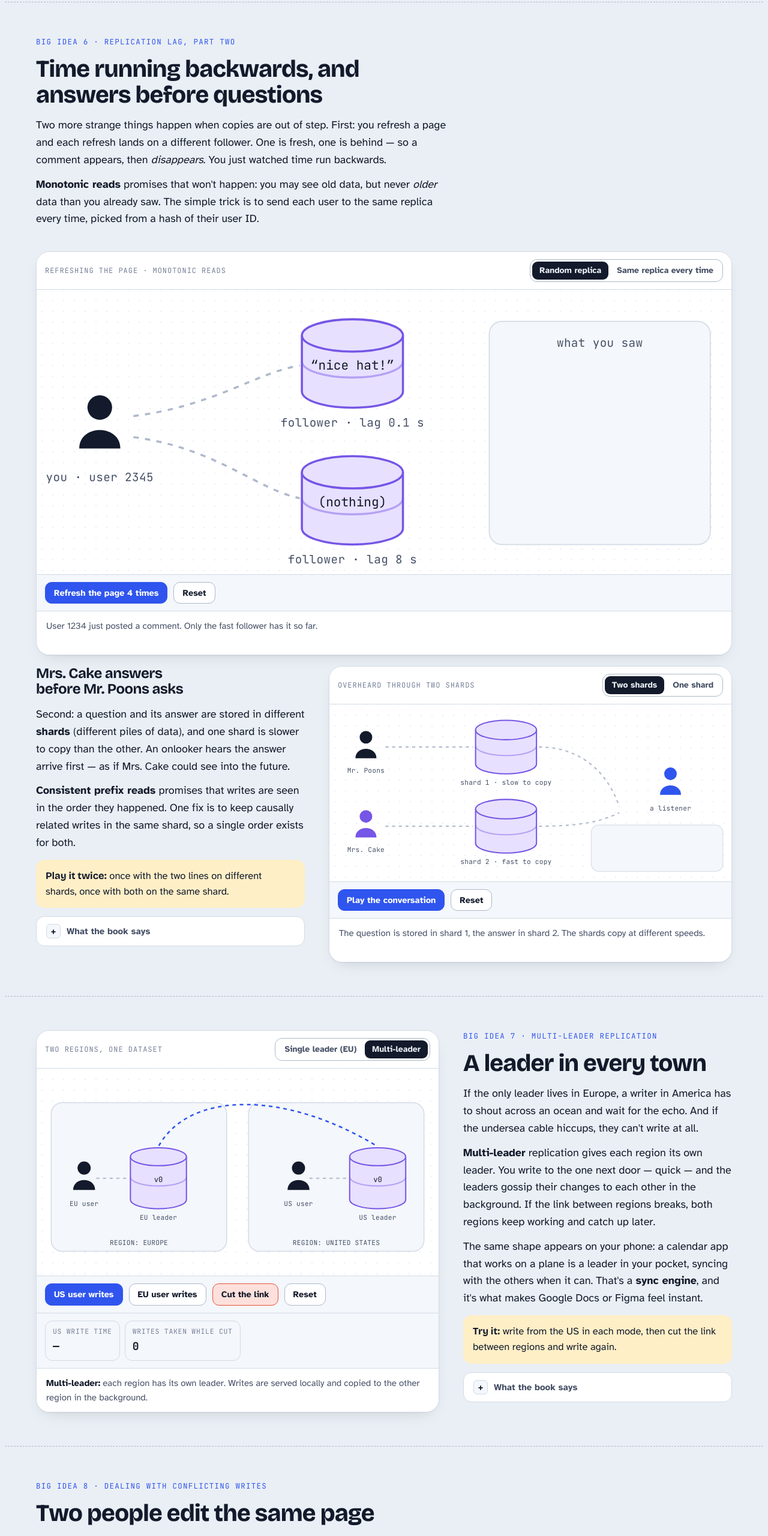
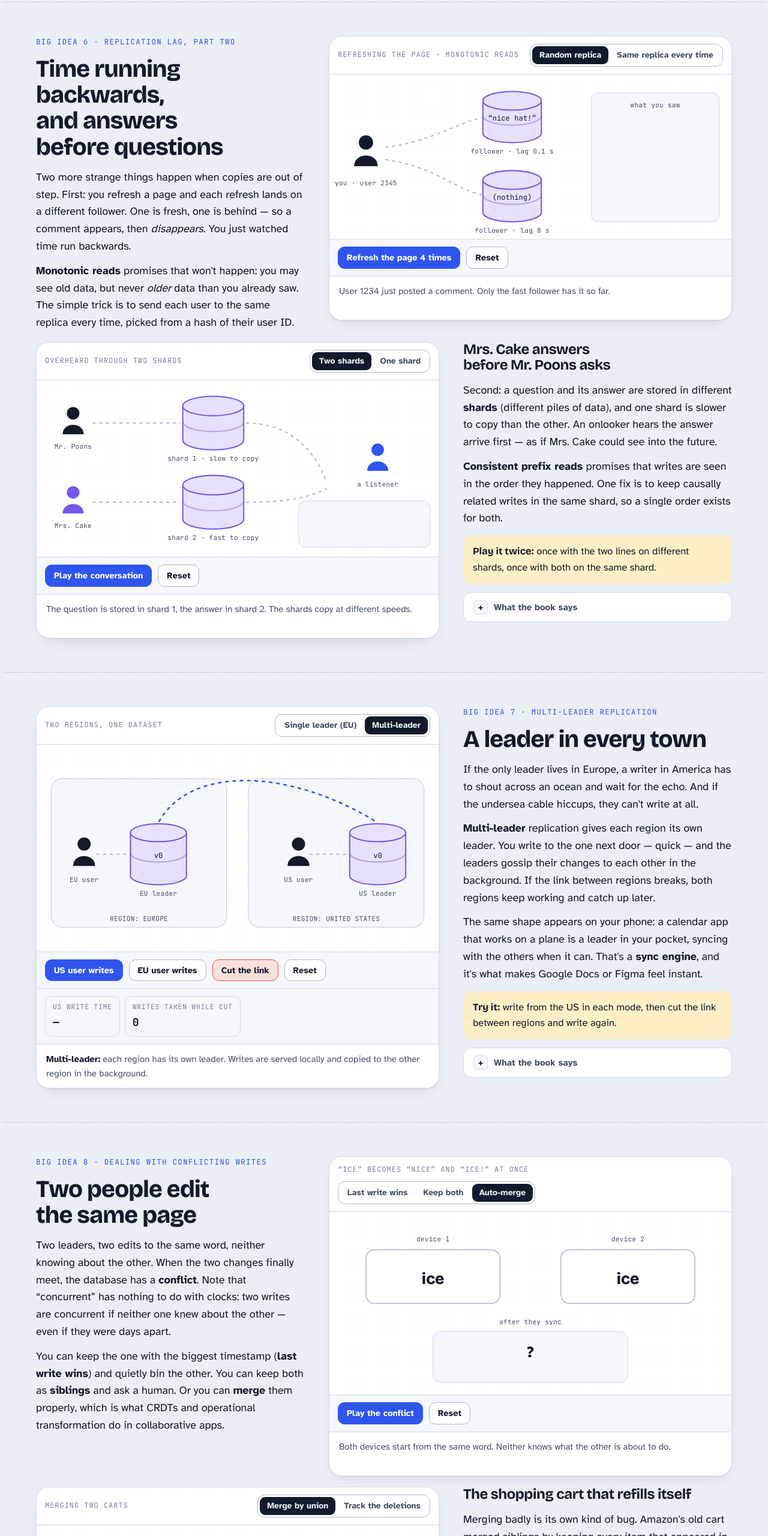
Before and after one commit to ikram98ai/interactive_reading, a plain HTML site: page books/ddia/ch06.html in a window 1280 px wide. Shown: the part 4659-7219 px from the top of the page at 60% size. Drawn offline with nearby package versions, Linux system fonts and the light colour scheme.

Commit message:
Refactor DDIA chapter layouts for improved structure and consistency.
Updated chapters 3, 4, 5, 6, 9 to enhance the HTML structure by removing unnecessary styling and ensuring a uniform layout. Each chapter now features a consistent wrap and scene-grid format, improving readability and maintainability.

Co-authored-by: Cursor <cursoragent@cursor.com>

```diff
--- a/books/ddia/ch06.html
+++ b/books/ddia/ch06.html
@@ -200,21 +200,23 @@
   </section>
   <!-- ============ 6. MONOTONIC + CONSISTENT PREFIX ============ -->
   <section class="scene" id="order">
-    <div class="wrap scene-grid full">
-      <div class="copy" style="max-width: 760px">
+    <div class="wrap">
+      <div class="stack">
+        <div class="scene-grid">
+          <div class="copy">
             <span class="eyebrow">Big idea 6 · replication lag, part two</span>
             <h2>Time running backwards, and answers before questions</h2>
             <p class="story">Two more strange things happen when copies are out of step. First: you refresh a page and each refresh lands on a different follower. One is fresh, one is behind — so a comment appears, then <i>disappears</i>. You just watched time run backwards.</p>
             <p class="story"><b>Monotonic reads</b> promises that won't happen: you may see old data, but never <i>older</i> data than you already saw. The simple trick is to send each user to the same replica every time, picked from a hash of their user ID.</p>
           </div>
-      <div class="stack">
           <div class="stage">
             <div class="stage-head"><span class="stage-title">Refreshing the page · monotonic reads</span><span id="s6-seg"></span></div>
             <div class="stage-scroll"><svg id="s6-svg" viewBox="0 0 660 270" role="img" aria-label="A reader refreshing a page that is served by a fresh replica and a lagging replica"></svg></div>
             <div class="controls" id="s6-controls"></div>
             <div class="caption" id="s6-cap" aria-live="polite">User 1234 just posted a comment. Only the fast follower has it so far.</div>
           </div>
-        <div class="scene-grid" style="padding:0">
+        </div>
+        <div class="scene-grid flip">
           <div class="copy">
             <h3 style="font-size:24px">Mrs. Cake answers before Mr. Poons asks</h3>
             <p class="story">Second: a question and its answer are stored in different <b>shards</b> (different piles of data), and one shard is slower to copy than the other. An onlooker hears the answer arrive first — as if Mrs. Cake could see into the future.</p>
@@ -272,21 +274,23 @@
 
   <!-- ============ 8. CONFLICTS ============ -->
   <section class="scene" id="conflicts">
-    <div class="wrap scene-grid full">
-      <div class="copy" style="max-width: 760px">
+    <div class="wrap">
+      <div class="stack">
+        <div class="scene-grid">
+          <div class="copy">
             <span class="eyebrow">Big idea 8 · dealing with conflicting writes</span>
             <h2>Two people edit the same page</h2>
             <p class="story">Two leaders, two edits to the same word, neither knowing about the other. When the two changes finally meet, the database has a <b>conflict</b>. Note that “concurrent” has nothing to do with clocks: two writes are concurrent if neither one knew about the other — even if they were days apart.</p>
             <p class="story">You can keep the one with the biggest timestamp (<b>last write wins</b>) and quietly bin the other. You can keep both as <b>siblings</b> and ask a human. Or you can <b>merge</b> them properly, which is what CRDTs and operational transformation do in collaborative apps.</p>
           </div>
-      <div class="stack">
           <div class="stage">
             <div class="stage-head"><span class="stage-title">“ice” becomes “nice” and “ice!” at once</span><span id="s9-seg"></span></div>
             <div class="stage-scroll"><svg id="s9-svg" viewBox="0 0 660 300" role="img" aria-label="Two devices editing the same text and three ways of resolving the conflict"></svg></div>
             <div class="controls" id="s9-controls"></div>
             <div class="caption" id="s9-cap" aria-live="polite">Both devices start from the same word.</div>
           </div>
-        <div class="scene-grid" style="padding:0">
+        </div>
+        <div class="scene-grid flip">
           <div class="copy">
             <h3 style="font-size:24px">The shopping cart that refills itself</h3>
             <p class="story">Merging badly is its own kind of bug. Amazon's old cart merged siblings by keeping every item that appeared in <i>any</i> copy. So if you deleted a book on your laptop and a DVD on your phone, the merge politely put both back in.</p>
```
Also changed, not shown: books/ddia/ch03.html (+6 -4 lines), books/ddia/ch04.html (+4 -4 lines), books/ddia/ch05.html (+6 -4 lines), books/ddia/ch09.html (+12 -8 lines). Lines whose indentation alone changed are shown as unchanged.
